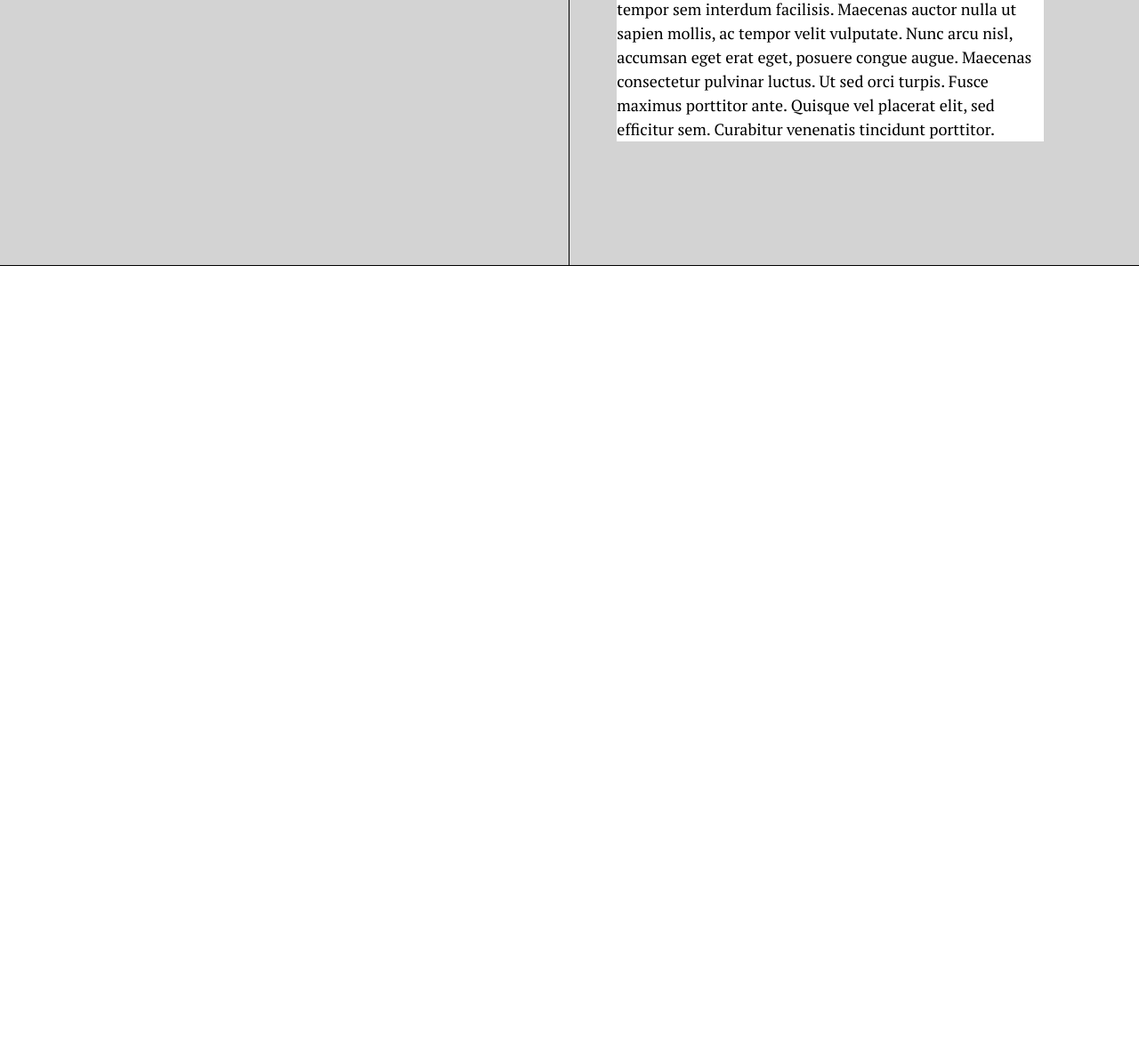
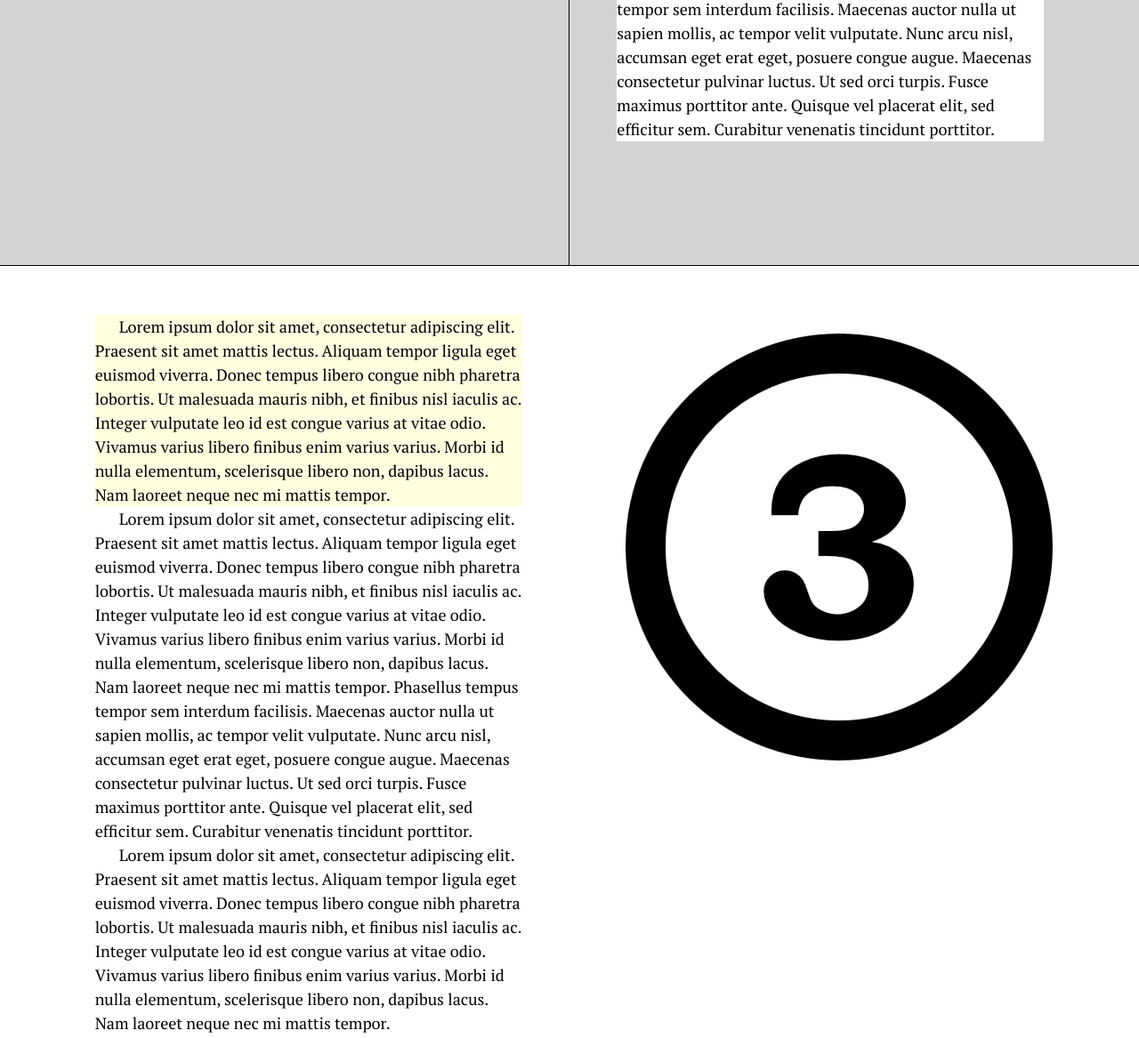
Before and after one commit to 42juododranoel/incunabula, a website: page index.html in a window 1280 px wide. Shown: the part 5226-6393 px from the top of the page at 89% size. Before the commit the page ends 5525 px from the top, so only its background shows below. Drawn offline with Linux system fonts and the light colour scheme; a web font is replaced by a local one.

Commit message:
Highlight focused paragraphs, stack images one over another

```diff
--- a/index.html
+++ b/index.html
@@ -222,7 +222,51 @@
       </div>
     </div>
 
+    <!-- Images example -->
+    <div class='spread'>
+      <div class='page'>
+        <div class='p-wrapper focusable focused'>
+          <p>
+            Lorem ipsum dolor sit amet, consectetur adipiscing elit. Praesent sit amet mattis lectus. Aliquam tempor ligula eget euismod viverra. Donec tempus libero congue nibh pharetra lobortis. Ut malesuada mauris nibh, et finibus nisl iaculis ac. Integer vulputate leo id est congue varius at vitae odio. Vivamus varius libero finibus enim varius varius. Morbi id nulla elementum, scelerisque libero non, dapibus lacus. Nam laoreet neque nec mi mattis tempor.
+          </p>
+        </div>
+        <div class='p-wrapper focusable'>
+          <p>
+            Lorem ipsum dolor sit amet, consectetur adipiscing elit. Praesent sit amet mattis lectus. Aliquam tempor ligula eget euismod viverra. Donec tempus libero congue nibh pharetra lobortis. Ut malesuada mauris nibh, et finibus nisl iaculis ac. Integer vulputate leo id est congue varius at vitae odio. Vivamus varius libero finibus enim varius varius. Morbi id nulla elementum, scelerisque libero non, dapibus lacus. Nam laoreet neque nec mi mattis tempor. Phasellus tempus tempor sem interdum facilisis. Maecenas auctor nulla ut sapien mollis, ac tempor velit vulputate. Nunc arcu nisl, accumsan eget erat eget, posuere congue augue. Maecenas consectetur pulvinar luctus. Ut sed orci turpis. Fusce maximus porttitor ante. Quisque vel placerat elit, sed efficitur sem. Curabitur venenatis tincidunt porttitor.
+          </p>
+        </div>
+        <div class='p-wrapper focusable'>
+          <p>
+            Lorem ipsum dolor sit amet, consectetur adipiscing elit. Praesent sit amet mattis lectus. Aliquam tempor ligula eget euismod viverra. Donec tempus libero congue nibh pharetra lobortis. Ut malesuada mauris nibh, et finibus nisl iaculis ac. Integer vulputate leo id est congue varius at vitae odio. Vivamus varius libero finibus enim varius varius. Morbi id nulla elementum, scelerisque libero non, dapibus lacus. Nam laoreet neque nec mi mattis tempor.
+          </p>
+        </div>
+      </div>
+      <div class='page'>
+        <div class='illustration'>
+          <img src='assets/1.png' />
+          <img src='assets/2.png' />
+          <img src='assets/3.png' />
+        </div>
+      </div>
+    </div>
+
   </div>
+
+  <script>
+    function focus(event) {
+        var focusables = document.querySelectorAll('.focusable')
+        for (focusable of focusables) {
+            focusable.classList.remove('focused')
+        }
+        this.classList.add('focused')
+    }
+
+    var focusables = document.querySelectorAll('.focusable')
+    for (focusable of focusables) {
+        focusable.addEventListener('click', focus, false)
+    }
+  </script>
+
 </body>
 
 </html>
--- /dev/null
+++ b/sources/base/_focusable.scss
@@ -0,0 +1,3 @@
+.focusable {
+  cursor: pointer;
+}
--- a/sources/base/_paragraphs.scss
+++ b/sources/base/_paragraphs.scss
@@ -6,4 +6,8 @@ p {
 
 .p-wrapper {
   margin-bottom: $p-wrapper-margin-bottom;
+
+  &.focused {
+    background-color: lightyellow;
+  }
 }
--- a/sources/components/_button.scss
+++ /dev/null
@@ -1,3 +0,0 @@
-// -----------------------------------------------------------------------------
-// This file contains all styles related to the button component.
-// -----------------------------------------------------------------------------
--- /dev/null
+++ b/sources/components/_illustration.scss
@@ -0,0 +1,7 @@
+.illustration {
+  position: relative;
+
+  img {
+    position: absolute;
+  }
+}
--- a/sources/main.scss
+++ b/sources/main.scss
@@ -17,6 +17,7 @@
   'base/headings',
   'base/paragraphs',
   'base/capitals',
+  'base/focusable',
   'base/helpers';
 
 // 4. Layout-related sections
@@ -27,4 +28,4 @@
 
 // 5. Components
 @import
-  'components/button';
+  'components/illustration';
```
Also changed, not shown: assets/1.png (added), assets/2.png (added), assets/3.png (added), assets/style.css.
